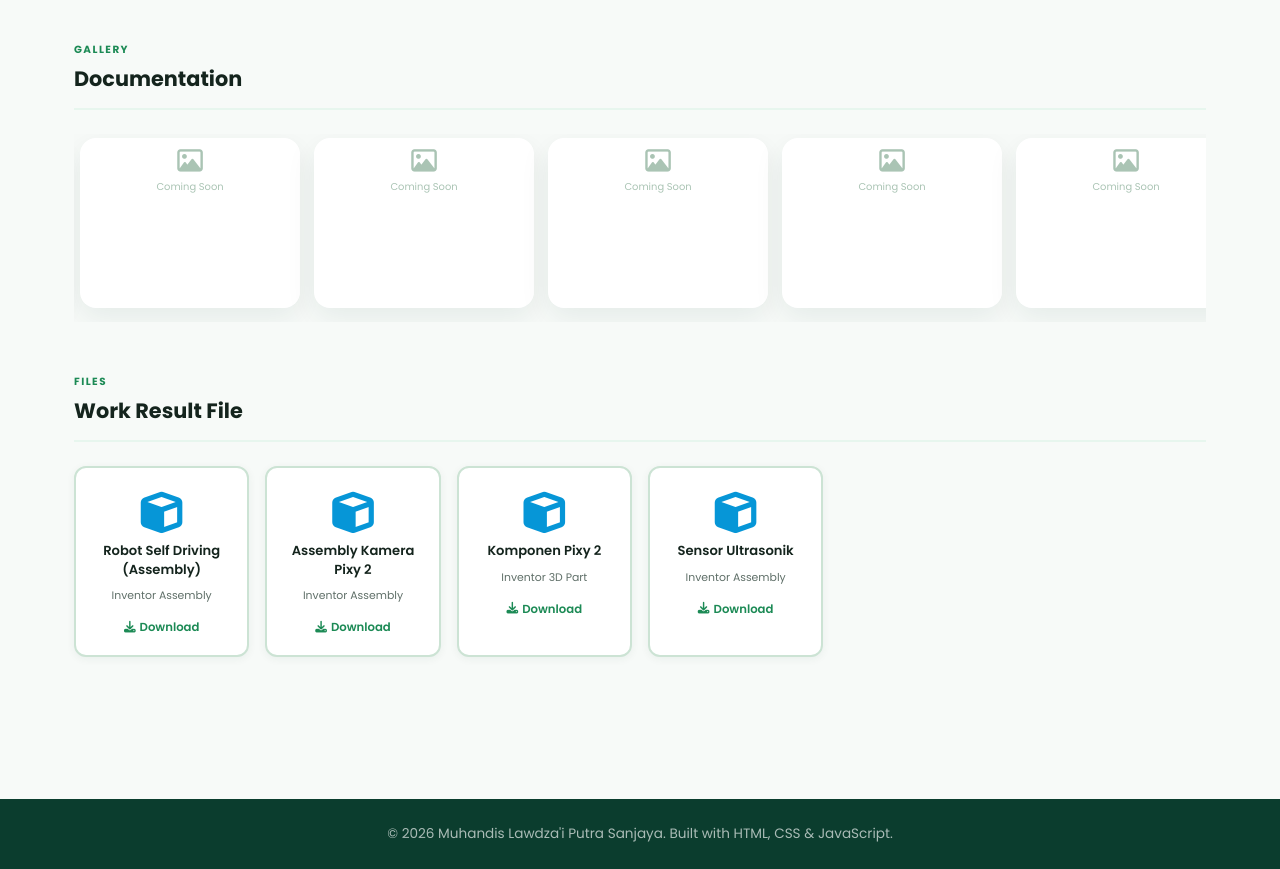
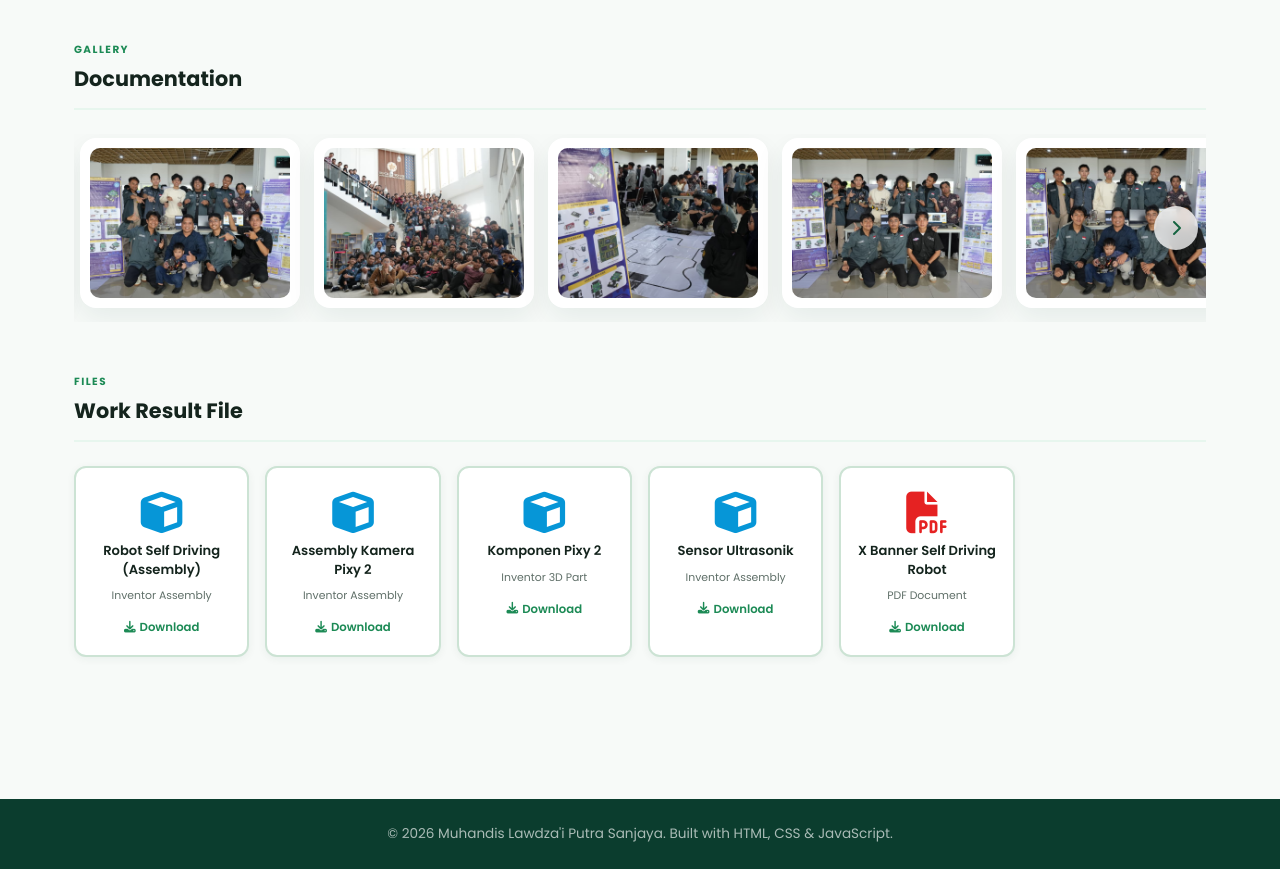
Before and after one commit to Muhandis2601/Portfolio, a plain HTML site: page projects/capstone.html in a window 1280 px wide. Shown: the part 1740-2609 px from the top of the page. Drawn offline with Linux system fonts and the light colour scheme.

Commit message:
Add documentation photos and X Banner PDF to CAPSTONE project page

```diff
--- a/projects/capstone.html
+++ b/projects/capstone.html
@@ -126,11 +126,20 @@
         <h2 class="proj-block-heading">Documentation</h2>
         <div class="detail-gallery-wrap">
           <button class="carousel-nav carousel-prev" id="docPrev" aria-label="Previous" style="opacity:0;pointer-events:none;"><i class="fa-solid fa-chevron-left"></i></button>
-          <button class="carousel-nav carousel-next" id="docNext" aria-label="Next" style="opacity:0;pointer-events:none;"><i class="fa-solid fa-chevron-right"></i></button>
+          <button class="carousel-nav carousel-next" id="docNext" aria-label="Next"><i class="fa-solid fa-chevron-right"></i></button>
           <div class="detail-gallery" id="docTrack">
-            <div class="doc-card"><div class="proj-doc-placeholder"><i class="fa-regular fa-image"></i><span>Coming Soon</span></div></div>
-            <div class="doc-card"><div class="proj-doc-placeholder"><i class="fa-regular fa-image"></i><span>Coming Soon</span></div></div>
-            <div class="doc-card"><div class="proj-doc-placeholder"><i class="fa-regular fa-image"></i><span>Coming Soon</span></div></div>
+            <div class="doc-card"><img src="../assets/Project/CAPSTONE/capstone-doc-01.jpeg" alt="CAPSTONE Documentation 1" loading="lazy"></div>
+            <div class="doc-card"><img src="../assets/Project/CAPSTONE/capstone-doc-02.jpeg" alt="CAPSTONE Documentation 2" loading="lazy"></div>
+            <div class="doc-card"><img src="../assets/Project/CAPSTONE/capstone-doc-03.jpeg" alt="CAPSTONE Documentation 3" loading="lazy"></div>
+            <div class="doc-card"><img src="../assets/Project/CAPSTONE/capstone-doc-04.jpeg" alt="CAPSTONE Documentation 4" loading="lazy"></div>
+            <div class="doc-card"><img src="../assets/Project/CAPSTONE/capstone-doc-05.jpeg" alt="CAPSTONE Documentation 5" loading="lazy"></div>
+            <div class="doc-card"><img src="../assets/Project/CAPSTONE/capstone-doc-06.jpeg" alt="CAPSTONE Documentation 6" loading="lazy"></div>
+            <div class="doc-card"><img src="../assets/Project/CAPSTONE/capstone-doc-07.jpeg" alt="CAPSTONE Documentation 7" loading="lazy"></div>
+            <div class="doc-card"><img src="../assets/Project/CAPSTONE/capstone-doc-08.jpeg" alt="CAPSTONE Documentation 8" loading="lazy"></div>
+            <div class="doc-card"><img src="../assets/Project/CAPSTONE/capstone-doc-09.jpeg" alt="CAPSTONE Documentation 9" loading="lazy"></div>
+            <div class="doc-card"><img src="../assets/Project/CAPSTONE/capstone-doc-10.jpeg" alt="CAPSTONE Documentation 10" loading="lazy"></div>
+            <div class="doc-card"><img src="../assets/Project/CAPSTONE/capstone-doc-11.jpeg" alt="CAPSTONE Documentation 11" loading="lazy"></div>
+            <div class="doc-card"><img src="../assets/Project/CAPSTONE/capstone-doc-12.jpeg" alt="CAPSTONE Documentation 12" loading="lazy"></div>
           </div>
         </div>
       </div>
@@ -163,6 +172,12 @@
             <span class="proj-file-type">Inventor Assembly</span>
             <span class="proj-file-dl"><i class="fa-solid fa-download"></i> Download</span>
           </a>
+          <a class="proj-file-card" href="../assets/Project/CAPSTONE/X%20banner_Tim-1%20Self%20Driving%20Robot_Final_compressed.pdf" target="_blank" rel="noopener">
+            <span class="proj-file-icon" style="color:#E52222"><i class="fa-solid fa-file-pdf"></i></span>
+            <span class="proj-file-name">X Banner Self Driving Robot</span>
+            <span class="proj-file-type">PDF Document</span>
+            <span class="proj-file-dl"><i class="fa-solid fa-download"></i> Download</span>
+          </a>
         </div>
       </div>
 
```
Also changed, not shown: assets/Project/CAPSTONE/capstone-doc-01.jpeg (added), assets/Project/CAPSTONE/capstone-doc-02.jpeg (added), assets/Project/CAPSTONE/capstone-doc-03.jpeg (added), assets/Project/CAPSTONE/capstone-doc-04.jpeg (added), assets/Project/CAPSTONE/capstone-doc-05.jpeg (added), assets/Project/CAPSTONE/capstone-doc-06.jpeg (added), assets/Project/CAPSTONE/capstone-doc-07.jpeg (added), assets/Project/CAPSTONE/capstone-doc-08.jpeg (added), assets/Project/CAPSTONE/capstone-doc-09.jpeg (added), assets/Project/CAPSTONE/capstone-doc-10.jpeg (added), assets/Project/CAPSTONE/capstone-doc-11.jpeg (added), assets/Project/CAPSTONE/capstone-doc-12.jpeg (added), 1 other file.
